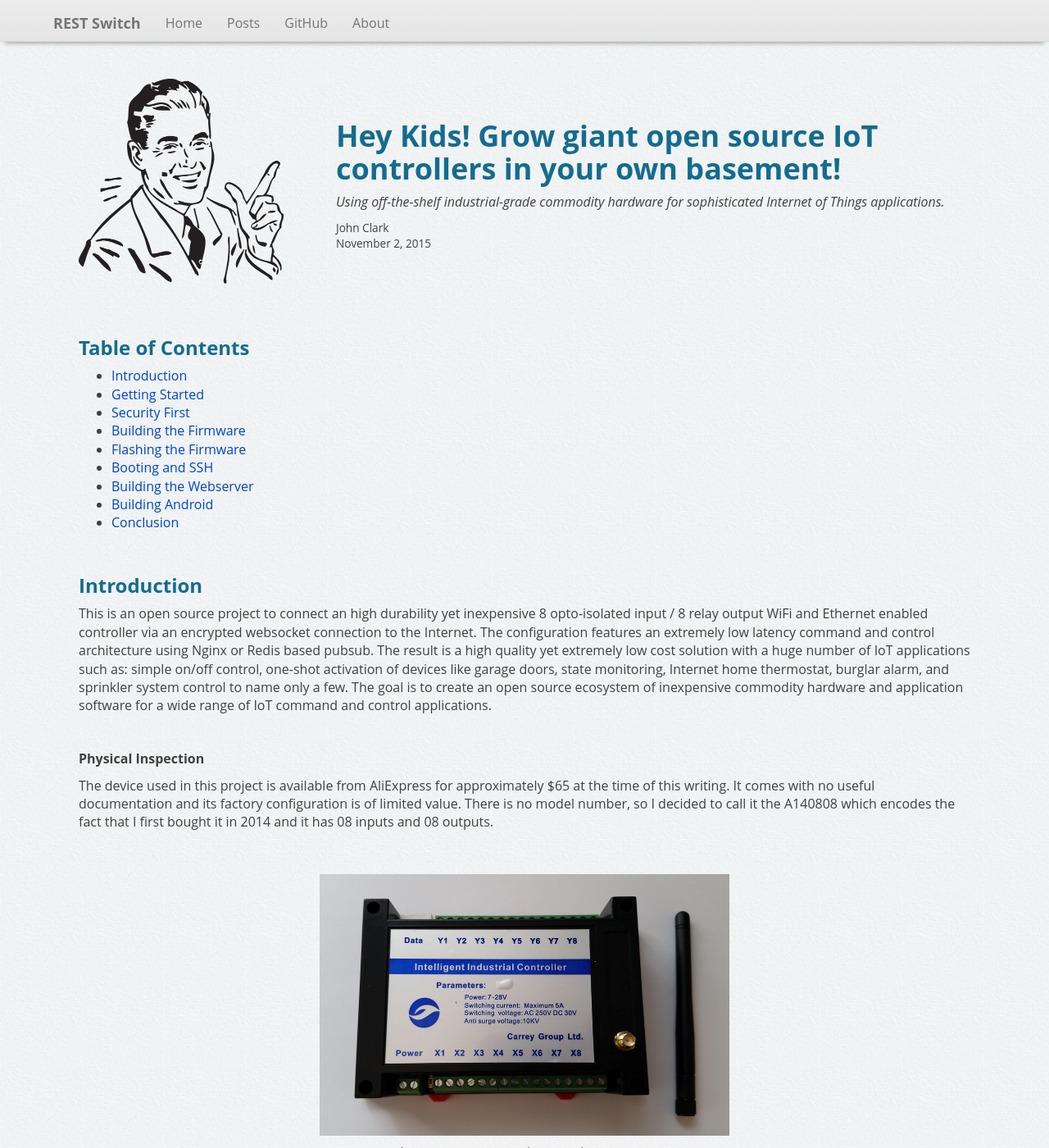
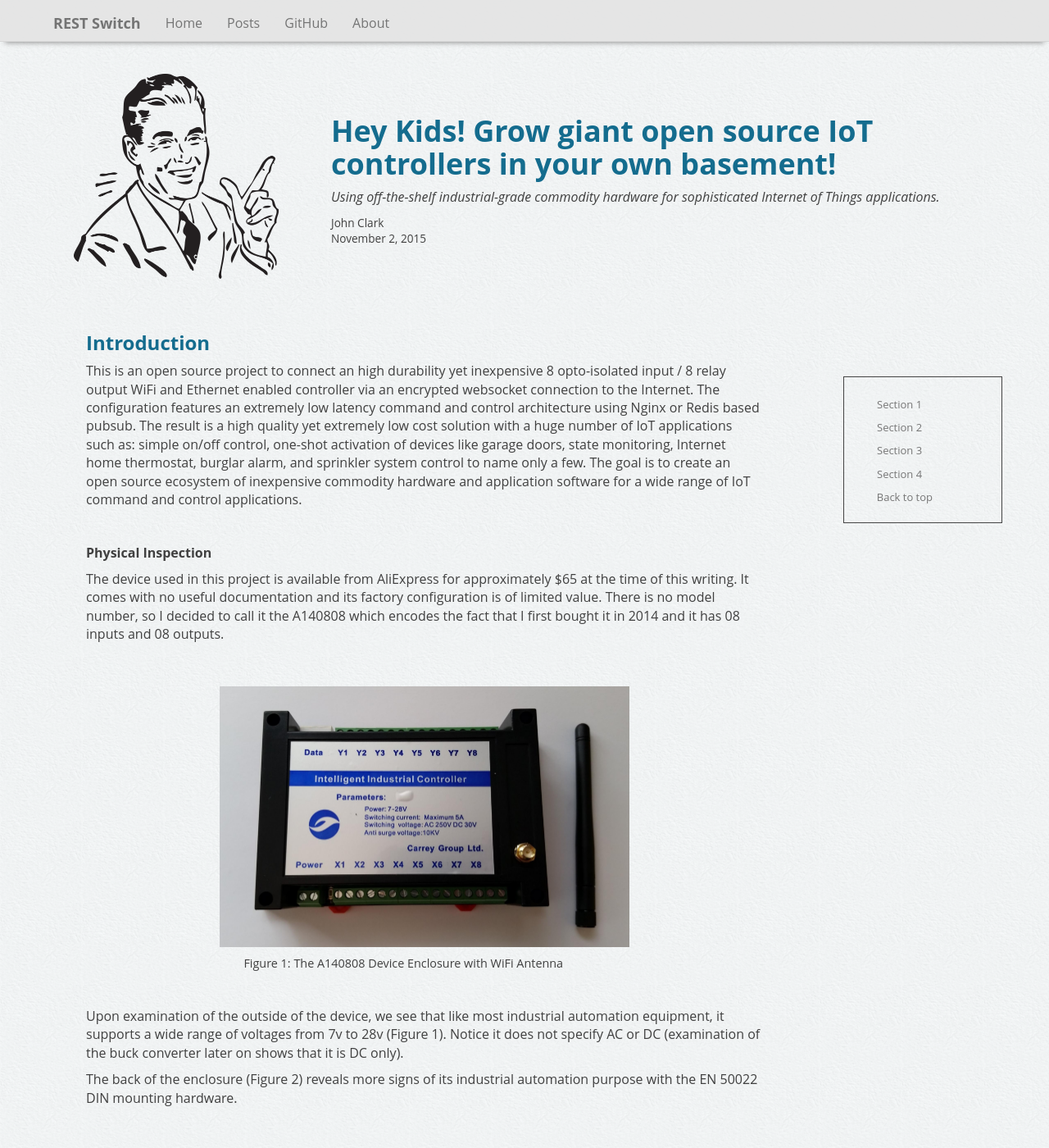
Before and after one commit to rest-switch/rest-switch.github.io, a Jekyll site: the page built from _posts/2015-11-02-a140808.markdown, in a window 1280 px wide and 1400 px high. Shown: the whole window at 82% size. Built offline with Jekyll 4.4.1, drawn with Linux system fonts in a browser that asks for light colours; nearby versions of some CDN libraries.

Commit message:
post toc support (first pass)

```diff
--- /dev/null
+++ b/_layouts/default-toc.html
@@ -0,0 +1,108 @@
+<!DOCTYPE html>
+<html lang="en">
+<head>
+  <meta charset="utf-8">
+  <title>{{ site.title }} - {{ page.title }}</title>
+  <link rel="stylesheet" href="https://maxcdn.bootstrapcdn.com/bootstrap/3.3.6/css/bootstrap.min.css">
+  <link rel="stylesheet" type="text/css" href="/css/style.css">
+  <link rel="stylesheet" type="text/css" href="/css/toc.css">
+  <link rel="stylesheet" type="text/css" href="/css/jekyll_monokai_pygments.css">
+</head>
+
+<body data-spy="scroll" data-target="#scrollspy" data-offset="100">
+  <!-- fixed navbar -->
+  <nav role="navigation" class="navbar navbar-default navbar-fixed-top">
+    <div class="container">
+
+      <div class="navbar-header">
+        <button type="button" class="navbar-toggle" data-toggle="collapse" data-target="#navbar">
+          <span class="sr-only">Toggle navigation</span>
+          <span class="icon-bar"></span>
+          <span class="icon-bar"></span>
+          <span class="icon-bar"></span>
+        </button>
+        <span class="navbar-brand">{{ site.title }}</span>
+      </div>
+
+      <div id="navbar" class="navbar-collapse collapse">
+        <ul class="nav navbar-nav">
+          <li><a href="/">Home</a></li>
+          <li><a href="/posts.html">Posts</a></li>
+          <li><a target="_blank" href="https://github.com/rest-switch">GitHub</a></li>
+          <li><a target="_blank" href="https://github.com/inindev">About</a></li>
+        </ul>
+      </div>
+
+    </div>
+  </nav>
+
+  <div class="pagecont">
+    <div class="" style="padding: 0; margin: 0;">
+      <table>
+        <tr>
+          <td><img {% if page.image-px %}width="250" height="250"{% endif %} src="/images/businessman.png" /></td>
+          <td style="width: 4em"></td>
+          <td>
+            <h1 class="post-title" itemprop="name headline">Hey Kids! Grow giant open source IoT controllers in your own basement!</h1>
+            <p><em>Using off-the-shelf industrial-grade commodity hardware for sophisticated Internet of Things applications.</em></p>
+            <p class="post-meta" style="font-size: 85%">
+              <span itemprop="author" itemscope itemtype="http://schema.org/Person"><span itemprop="name">John Clark</span></span><br />
+              <span itemprop="datePublished">November 2, 2015</span>
+            </p>
+          </td>
+        </tr>
+      </table>
+    </div>
+
+    <div class="container row">
+      <div class="col-md-9" role="main">
+        <!-- begin page content -->
+        <div class="content">
+          {{ content }}
+        </div>
+      </div>
+
+      <div class="col-sm-3" role="complementary" style="margin-top: 120px">
+        <nav class="toc affix hidden-xs hidden-sm" data-spy="affix" id="scrollspy" data-offset-top="310">
+
+          <!-- begin toc -->
+          <ul class="nav nav-stacked">
+            <li><a href="#section1">Section 1</a></li>
+            <li><a href="#section2">Section 2</a></li>
+            <li><a href="#section3">Section 3</a>
+              <ul class="nav nav-stacked">
+                <li><a href="#section3a">Section 3a</a></li>
+                <li><a href="#section3b">Section 3b</a></li>
+                <li><a href="#section3c">Section 3c</a></li>
+              </ul>
+            </li>
+            <li><a class="dropdown-toggle" data-toggle="dropdown" href="#">Section 4</a>
+              <ul class="nav nav-stacked">
+                <li><a href="#section41">Section 4-1</a></li>
+                <li><a href="#section42">Section 4-2</a></li>
+              </ul>
+            </li>
+          </ul>
+          <!-- end toc -->
+          <span class="back-to-top">
+            <a href="#top" onfocus="this.blur();"><span class="glyphicon glyphicon-menu-up" aria-hidden="true"></span>&nbsp;&nbsp;Back to top</a>
+          </span>
+        </nav>
+      </div>
+
+    </div>
+  </div>
+
+  <div id="footer">
+    <span class="credit">
+      Copyright (c) 2015 <a target="_blank" href="https://www.linkedin.com/in/johnclarkdev">John Clark</a> and The REST Switch Authors<br/>
+      Raleigh-Durham, North Carolina<br/><br/>
+      Source code and examples are licensed under the <a target="_blank" href="http://www.apache.org/licenses/LICENSE-2.0.html">Apache 2.0 License</a><br/>
+      Website and documentation are licensed under the <a target="_blank" href="http://creativecommons.org/version4">Creative Commons 4.0 License</a>
+    </span>
+  </div>
+
+  <script src="https://ajax.googleapis.com/ajax/libs/jquery/1.11.3/jquery.min.js"></script>
+  <script src="https://maxcdn.bootstrapcdn.com/bootstrap/3.3.6/js/bootstrap.min.js"></script>
+</body>
+</html>
--- a/_layouts/default.html
+++ b/_layouts/default.html
@@ -36,8 +36,10 @@
   </nav>
 
   <!-- begin page content -->
-  <div class="content">
-    {{ content }}
+  <div class="pagecont">
+    <div class="content">
+      {{ content }}
+    </div>
   </div>
 
   <div id="footer">
--- /dev/null
+++ b/_layouts/post-toc.html
@@ -0,0 +1,9 @@
+---
+layout: default-toc
+---
+<article class="post" itemscope itemtype="http://schema.org/BlogPosting">
+  <span>&nbsp;</span>
+  <div class="post-content" itemprop="articleBody">
+    {{ content }}
+  </div>
+</article>
--- a/_posts/2015-11-02-a140808.markdown
+++ b/_posts/2015-11-02-a140808.markdown
@@ -9,17 +9,6 @@ date:       2015-11-02 05:24:42 -0500
 author:     John Clark
 categories: a140808 iot opensource
 ---
-
-###Table of Contents
-  * [Introduction](#introduction)
-  * [Getting Started](#getting_started)
-  * [Security First](#security_first)
-  * [Building the Firmware](#building_firmware)
-  * [Flashing the Firmware](#flashing_firmware)
-  * [Booting and SSH](#booting_ssh)
-  * [Building the Webserver](#building_webserver)
-  * [Building Android](#building android)
-  * [Conclusion](#conclusion)
 
 <a class="anchor" id="introduction"></a>
 <span>&nbsp;</span>
--- a/css/style.scss
+++ b/css/style.scss
@@ -10,6 +10,7 @@ html, body {
   background-image: url("/images/paper.png");
   font: 400 1em/1.4 "Open Sans",sans-serif;
   text-rendering: optimizelegibility;
+  position: relative;
 }
 
 a {
@@ -55,8 +56,8 @@ p code {
   word-wrap: break-word;
 }
 
-.content {
-  margin: 6em;
+.pagecont {
+  margin: 90px;
   flex: 1;
 }
 
--- /dev/null
+++ b/css/toc.scss
@@ -0,0 +1,94 @@
+---
+---
+@charset "utf-8";
+
+#scrollspy {
+  margin-left: 70px;
+}
+
+.affix {
+  top: 160px;
+}
+
+nav.toc {
+  padding: 20px;
+  outline: 1px solid #444;
+  width: 12em;
+}
+
+/* section */
+nav.toc .nav > .active > ul {
+  display: block;
+}
+/* collapsed subsection */
+nav.toc .nav .nav {
+  display: none;
+  padding-bottom: 10px;
+}
+
+/* unselected list item */
+nav.toc .nav > li > a {
+  display: block;
+  padding: 4px 20px;
+  font-size: 13px;
+  font-weight: 500;
+  color: #767676;
+}
+.back-to-top a {
+  display: block;
+  padding: 6px 20px 2px 0;
+  font-size: 13px;
+  font-weight: 500;
+  color: #767676;
+}
+.back-to-top a:hover {
+  color: #0044cc;
+  text-decoration: none;
+}
+.back-to-top a span {
+  color: transparent;
+}
+.back-to-top a:hover span {
+  color: #0044cc;
+}
+/* unselected list sub-item */
+nav.toc .nav .nav > li > a {
+  padding-bottom: 1px;
+  padding-top: 1px;
+  font-weight: 400;
+  font-size: 13px;
+  padding-left: 30px;
+}
+
+/* unselected list item : hover */
+nav.toc .nav > li > a:focus,
+nav.toc .nav > li > a:hover {
+  padding-left: 19px;
+  color: #0044cc;
+  text-decoration: none;
+  background-color: transparent;
+  border-left: 1px solid #0044cc;
+}
+/* unselected list sub-item : hover */
+nav.toc .nav .nav > li > a:focus,
+nav.toc .nav .nav > li > a:hover {
+  padding-left: 29px;
+}
+
+/* selected list item */
+nav.toc .nav > .active:focus > a,
+nav.toc .nav > .active:hover > a,
+nav.toc .nav > .active > a {
+  padding-left: 18px;
+  font-weight: 700;
+  color: #563D7C;
+  background-color: transparent;
+  border-left: 2px solid #563D7C;
+}
+/* selected list sub-item */
+nav.toc .nav .nav > .active:focus > a,
+nav.toc .nav .nav > .active:hover > a,
+nav.toc .nav .nav > .active > a {
+  padding-left: 28px;
+  font-weight: 500;
+}
```
Also changed, not shown: other parts of _posts/2015-11-02-a140808.markdown (+1 -1 lines).
